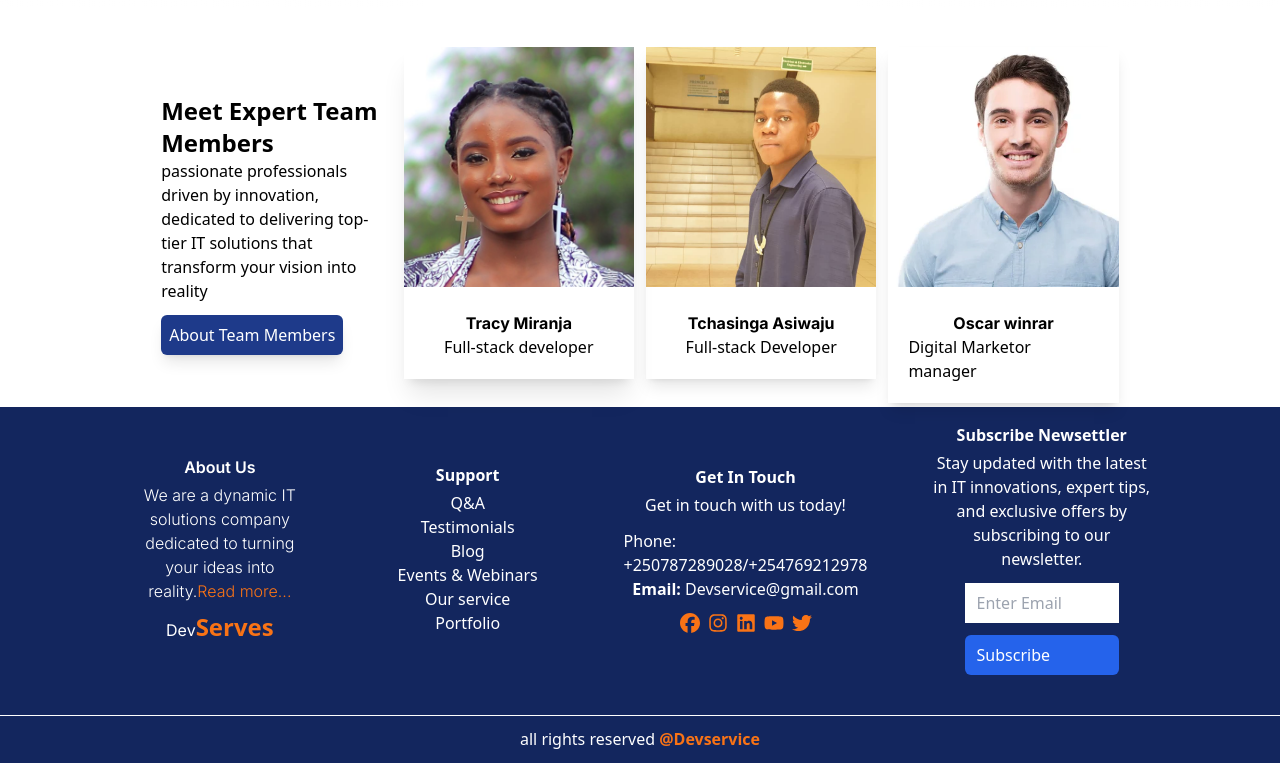
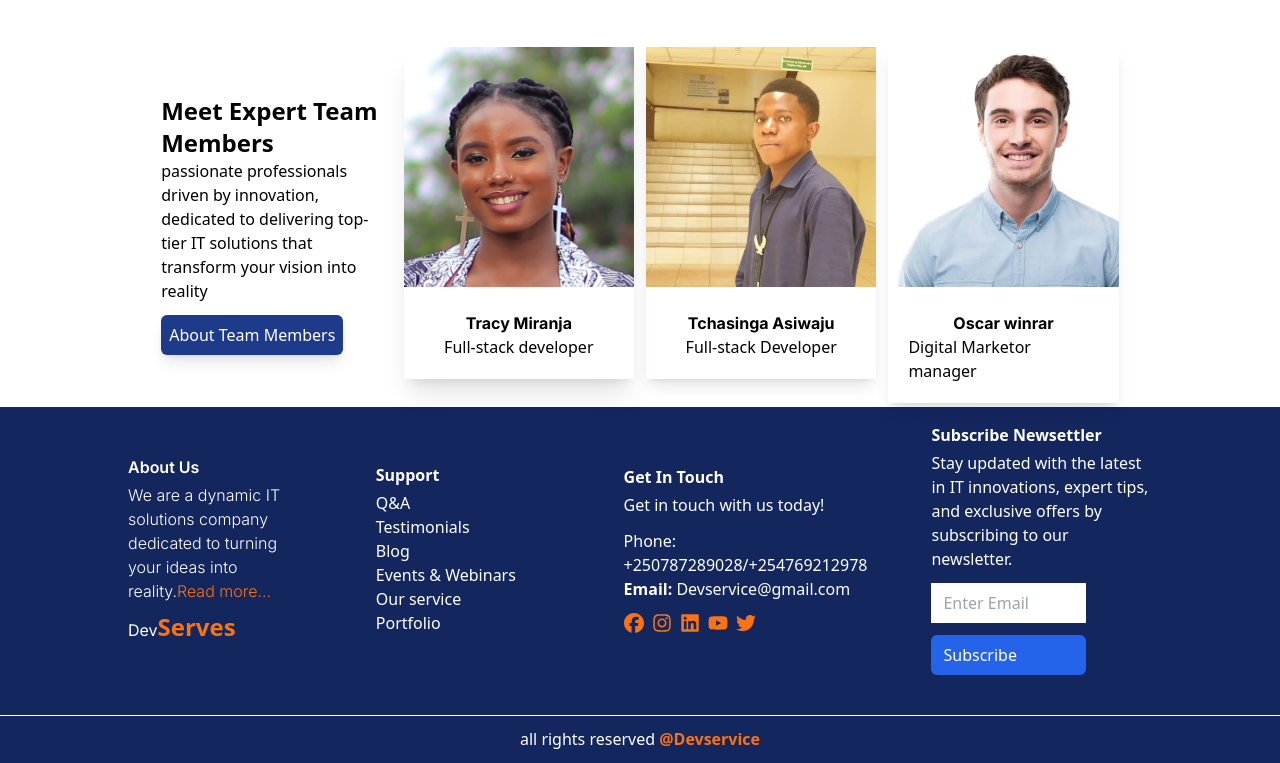
Before and after one commit to tchasinga/devservice, a Next.js app: page / in a window 1280 px wide. Shown: the part 2678-3441 px from the top of the page. Built offline with nearby package versions, Linux system fonts and the light colour scheme.

Commit message:
Modify footer

```diff
--- a/src/app/Components/Footer.jsx
+++ b/src/app/Components/Footer.jsx
@@ -11,9 +11,9 @@ function Footer() {
   return (
     <div className="flex flex-col  justify-center items-center h-fit  md:h-fit w-full bg-[#13265e] mt-5 text-white mb-0 pt-4">
       <div className="flex gap-16 h-fit  md:h-fit md:w-[80%] justify-center items-center flex-col md:flex-row  md:mb-10">
-        <div className="w-[100%] h-fit md:w-[25%] flex justify-center items-center flex-col ">
+        <div className="w-[100%] h-fit md:w-[25%] flex justify-center items-center flex-col md:items-start">
           <h2 className="font-semibold">About Us</h2>
-          <p className="mt-1 font-light text-center">
+          <p className="mt-1 font-light text-center md:text-start">
             We are a dynamic IT solutions company dedicated to turning your
             ideas into reality.
             <a className="text-orange-500 hover:text-white">Read more...</a>
@@ -25,9 +25,11 @@ function Footer() {
             </span>
           </h1>
         </div>
-        <div className=" w-[100%] h-fit md:w-[25%] flex justify-center items-center flex-col">
-          <h2 className="font-semibold font-poppins font-sans">Support</h2>
-          <ul className="mt-1 font-poppins font-sans text-center">
+        <div className=" w-[100%] h-fit md:w-[25%] flex justify-center items-center flex-col md:items-start">
+          <h2 className="font-semibold font-poppins font-sans md:text-start md:justify-start">
+            Support
+          </h2>
+          <ul className="mt-1 font-poppins font-sans text-center md:text-start">
             <li className="hover:text-orange-500">Q&A</li>
             <li className="hover:text-orange-500">Testimonials</li>
             <li>
@@ -38,8 +40,10 @@ function Footer() {
             <li className="hover:text-orange-500">Portfolio</li>
           </ul>
         </div>
-        <div className=" w-[100%] h-fit md:w-[25%] flex justify-center items-center flex-col ">
-          <h2 className="font-semibold font-poppins font-sans">Get In Touch</h2>
+        <div className=" w-[100%] h-fit md:w-[25%] flex justify-center items-center md:items-start flex-col ">
+          <h2 className="font-semibold font-poppins font-sans ">
+            Get In Touch
+          </h2>
           <p className="mt-1 font-light font-poppins font-sans text-center">
             Get in touch with us today!
           </p>
@@ -58,11 +62,11 @@ function Footer() {
             <FaTwitter className="hover:scale-125 hover:text-white text-[20px]" />
           </div>
         </div>
-        <div className="md:w-[30%] w-[100%] h-fit flex justify-center items-center flex-col p-10 md:p-0 md:h-fit">
+        <div className="md:w-[30%] w-[100%] h-fit flex justify-center items-center md:items-start flex-col p-10 md:p-0 md:h-fit">
           <h2 className="font-semibold font-poppins font-sans text-center">
             Subscribe Newsettler
           </h2>
-          <p className="mt-1 font-light font-poppins font-sans text-center">
+          <p className="mt-1 font-light font-poppins font-sans text-center md:text-start">
             Stay updated with the latest in IT innovations, expert tips, and
             exclusive offers by subscribing to our newsletter.
           </p>
```
